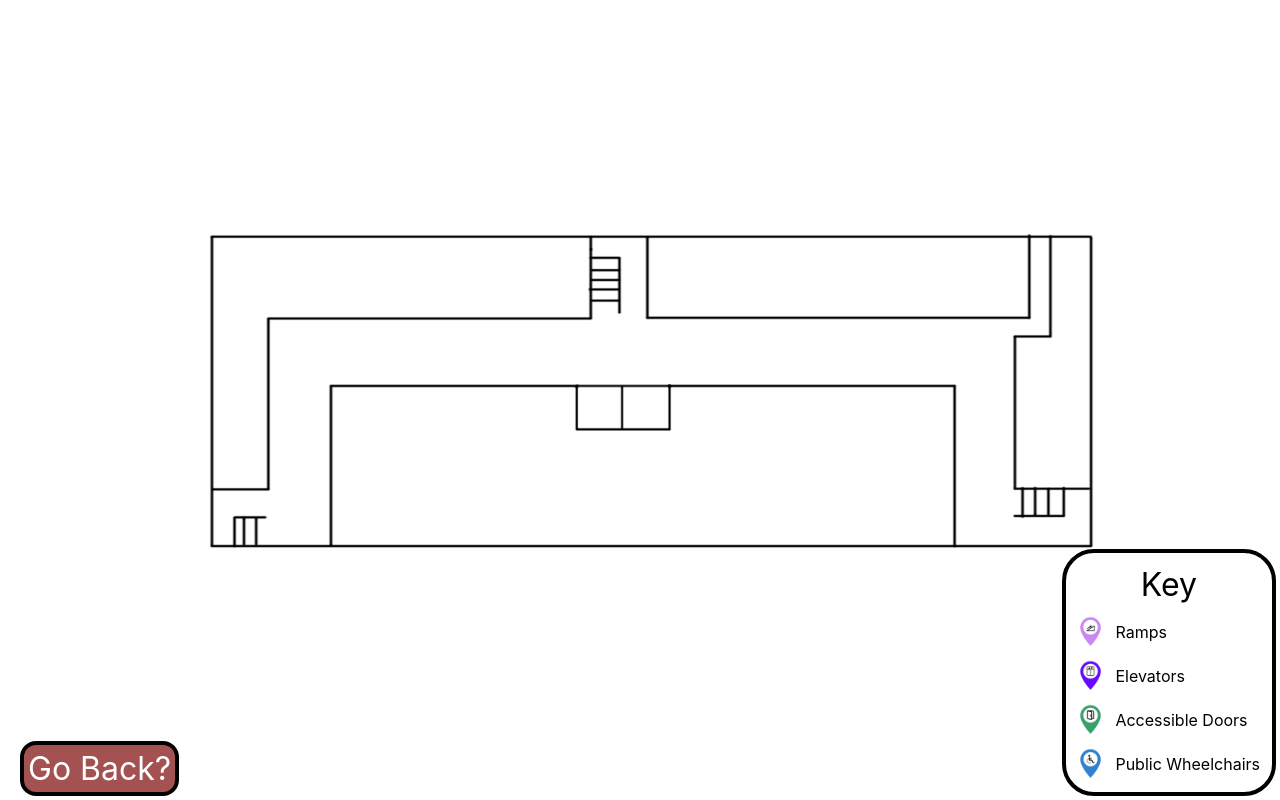
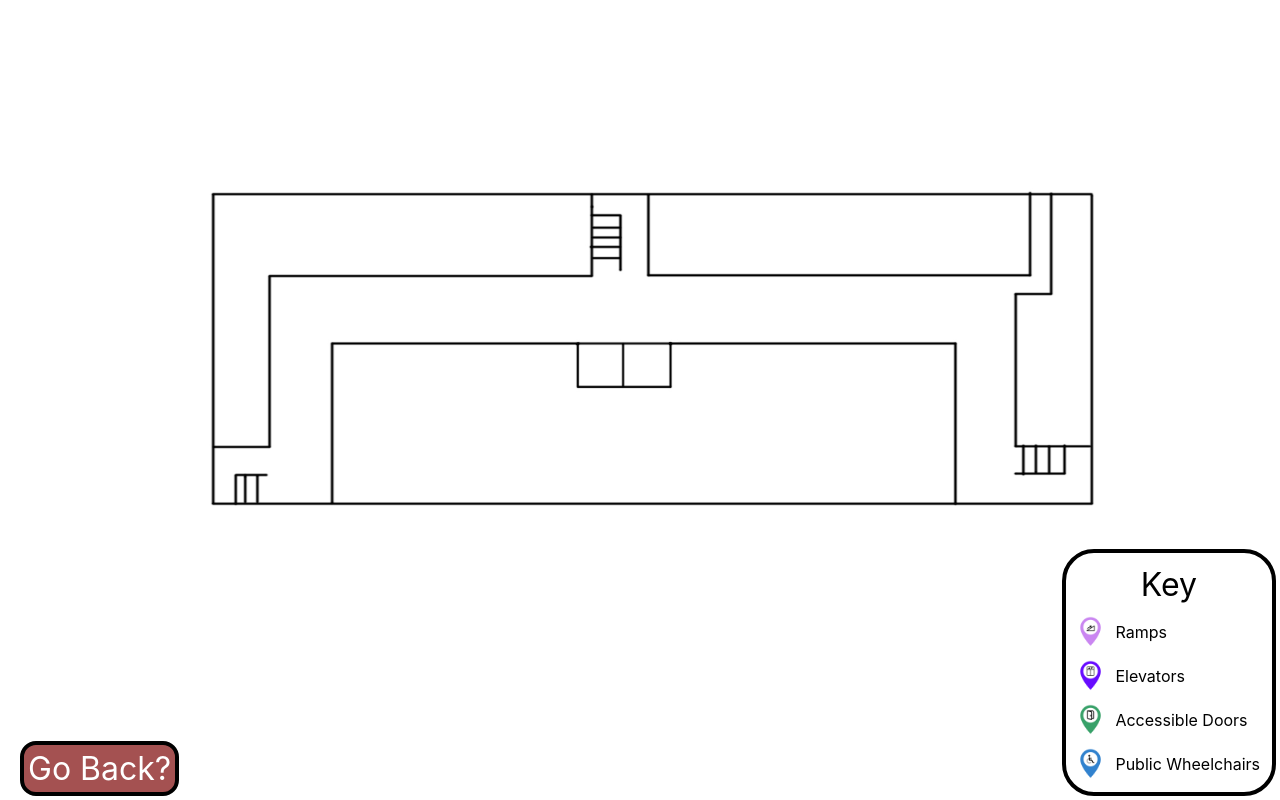
Before and after one commit to Wikkipip/AccessibilityMap, a Spring Boot app: page /pearce.html in a window 1280 px wide. Run offline with Spring Boot 4, Linux system fonts and the light colour scheme.

Commit message:
Fixes
Cleaned up some code, fixed the display of individual maps, and removed scroll bars from appearing on the sides.
Still need to place some dummy pins, probably can get that done in an hour tomorrow.

```diff
--- a/src/main/resources/static/library.html
+++ b/src/main/resources/static/library.html
@@ -2,8 +2,8 @@
 	<link rel="stylesheet" href="styles.css">
 </head>
 <body>
-	<div class="map">
-		<div class="map libraryMap"></div>
+	<div class="mapContainer">
+		<img src="Assets/LibraryMap.jpg" class="map libraryMap"></img>
 		<a href="index.html" class="backButton">
 			<p class="backButtonText">Go Back?</p>
 		</a>
--- a/src/main/resources/static/pearce.html
+++ b/src/main/resources/static/pearce.html
@@ -2,8 +2,8 @@
 	<link rel="stylesheet" href="styles.css">
 </head>
 <body>
-	<div class="map">
-		<div class="map pearceMap"></div>
+	<div class="mapContainer">
+		<img src="Assets/PearceMap.jpg" class="map pearceMap"></img>
 		<a href="index.html" class="backButton">
 			<p class="backButtonText">Go Back?</p>
 		</a>
--- a/src/main/resources/static/styles.css
+++ b/src/main/resources/static/styles.css
@@ -1,52 +1,51 @@
+* {
+    overflow: hidden;
+}
+
+.body {
+    margin: 0px;
+}
+
 /*Map Background and Images*/
-.map {
+.mapContainer {
     background: #FFFFFF;
     position: absolute;
     overflow: hidden;
-    margin: 0 auto;
+    margin: 0px;
     width: 100%;
-    height: 100%;
+    height: 100vh;
 
     display:grid;
-    /*place-items: center;*/
+    overflow: hidden;
 }
-.map.centralMap {
+.map {
+    object-fit: cover;
+    object-position: center;
+    display: block;
+    margin: 0 auto;
+}
+.centralMap {
     width: 105.4%;
     height: 133.7%;
-    background: url("Assets/CampusMap.png") center / cover;
 }
-.map.pearceMap {
+.pearceMap {
     width: 76.675%;
     height: 76.675%;
-    background: url("Assets/PearceMap.jpg") center / cover;
-    top: 0%;/*-48.0%;*/
-    left: 11.6%;
+    object-position: 50% 61.6% ;
 }
-.map.libraryMap {
-    width: 56.25%;
+.libraryMap {
     height: 100%;
-    left: 21.875%;
-    background: url("Assets/LibraryMap.jpg") center / cover;
+    width: auto;
 }
 
 /*Map Pins*/
 .mapPin {
-    position:absolute;
+    position:fixed;
     width: auto;
     height: 64px;
-}
-
-.mapPin.rampPin {
-    background: url("Assets/RampPin.png") center / cover;
-}
-.mapPin.elevatorPin {
-    background: url("Assets/ElevatorPin.png") center / cover;
-}
-.mapPin.doorPin {
-    background: url("Assets/DoorPin.png") center / cover;
-}
-.mapPin.wheelChairPin {
-    background: url("Assets/WheelchairPin.png") center / cover;
+    display: block;
+    margin: 0 auto;
+    object-position: 50% 50%;
 }
 
 /*Button*/
```
Also changed, not shown: src/main/resources/static/index.html (+8 -2 lines).
